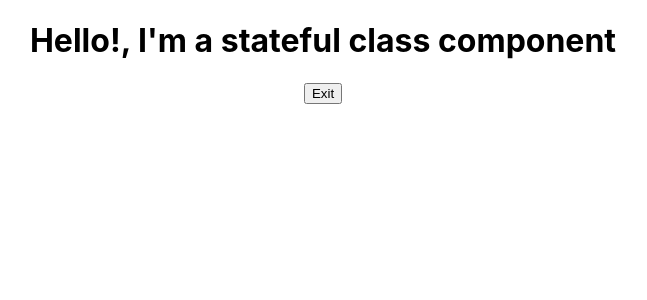
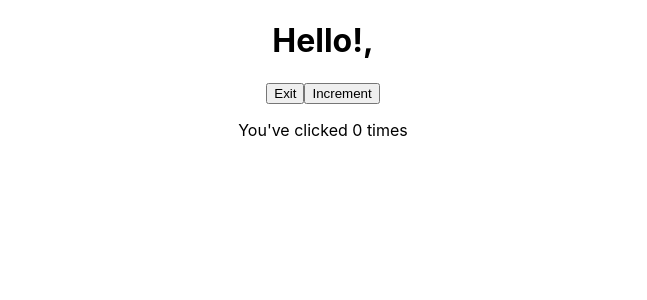
Before and after one commit to cornishcoder1/component-types, a React (Create React App) app in the folder react-components/: page / in a window 1280 px wide. Shown: the top 300 px of the page, without its empty margins (317-964 px from the left). Built offline with nearby package versions, Linux system fonts and the light colour scheme.

Commit message:
Updating state with different forms of setState

```diff
--- a/react-components/src/App.js
+++ b/react-components/src/App.js
@@ -1,15 +1,17 @@
 import './App.css';
 import FunctionalGreeting from "./components/FunctionalGreeting";
 // import StatefulGreeting from "./components/StatefulGreeting";
-import StatefulGreetingWithCallback from "./components/StatefulGreetingWithCallback";
+// import StatefulGreetingWithCallback from "./components/StatefulGreetingWithCallback";
+import StatefulGreetingWithPrevState from './components/StatefulGreetingWithPrevState';
 import HooksCounter from "./components/HooksCounter";
 
 function App() {
   return (
     <div className="App">
       {/* <FunctionalGreeting name="John" /> */}
-      <StatefulGreetingWithCallback name="Joshua" greeting="I'm a stateful class component" />
+      {/* <StatefulGreetingWithCallback name="Joshua" greeting="I'm a stateful class component" /> */}
       {/* <HooksCounter name="Mike" /> */}
+      { <StatefulGreetingWithPrevState/> }
     </div>
   );
 }
--- a/react-components/src/components/StatefulGreetingWithCallback.js
+++ b/react-components/src/components/StatefulGreetingWithCallback.js
@@ -15,11 +15,11 @@ class StatefulGreetingWithCallback extends React.Component {
     this.setState({
       introduction: "Goodbye!",
       buttonText: "Enter",
-    }, ()=>{
+    }, // callback function
+    ()=>{
         console.log('new state', this.state.introduction);
         console.log('new state', this.state.buttonText);
-    }); // callback functionconsole.log(this.state.introduction);
-    console.log(this.state.buttonText);
+    });
     console.log(this.state.introduction);
     console.log(this.state.buttonText);
   }
--- /dev/null
+++ b/react-components/src/components/StatefulGreetingWithPrevState.js
@@ -0,0 +1,51 @@
+import React from "react";
+
+class StatefulGreetingWithPrevState extends React.Component {
+
+  constructor(props) {
+    super(props);
+    this.state = {
+      introduction: "Hello!",
+      buttonText: "Exit",
+      count: 0,
+    };
+
+  }
+
+  handleClick() {
+    this.setState((prevState, prevProps) => {
+      console.log("Previous State:", prevState);
+      console.log("Previous Props:", prevProps);
+      return {
+        introduction:
+        prevState.introduction === "Hello!" ? "Goodbye!" : "Hello!",
+        buttonText: prevState.buttonText === "Exit" ? "Enter" : "Exit",
+      };
+    });
+  }
+
+  increment() {
+    this.setState((prevState, prevProps) => {
+      console.log("Previous State:", prevState);
+      console.log("Previous Props:", prevProps);
+      return {
+        count: prevState.count + 1,
+      };
+    });
+  }
+
+  render() {
+    return (
+      <div>
+        <h1>{this.state.introduction}, {this.props.greeting}</h1>
+        <button onClick={() => this.handleClick()}>{this.state.buttonText}</button>
+        <button onClick={() => this.increment()}>
+            Increment
+        </button>
+    <p>You've clicked {this.state.count} times</p>
+      </div>
+    )
+  }
+}
+
+export default StatefulGreetingWithPrevState
```
Also changed, not shown: 1 other file (tests, documents, lock files or other folders).
